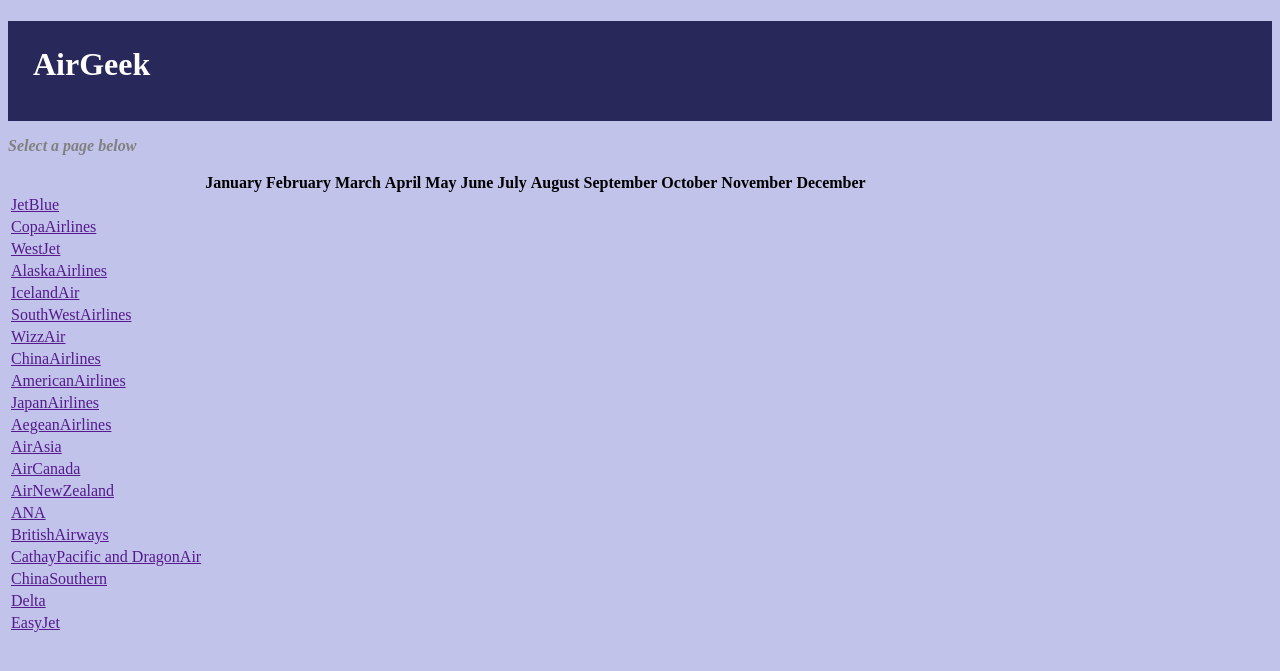
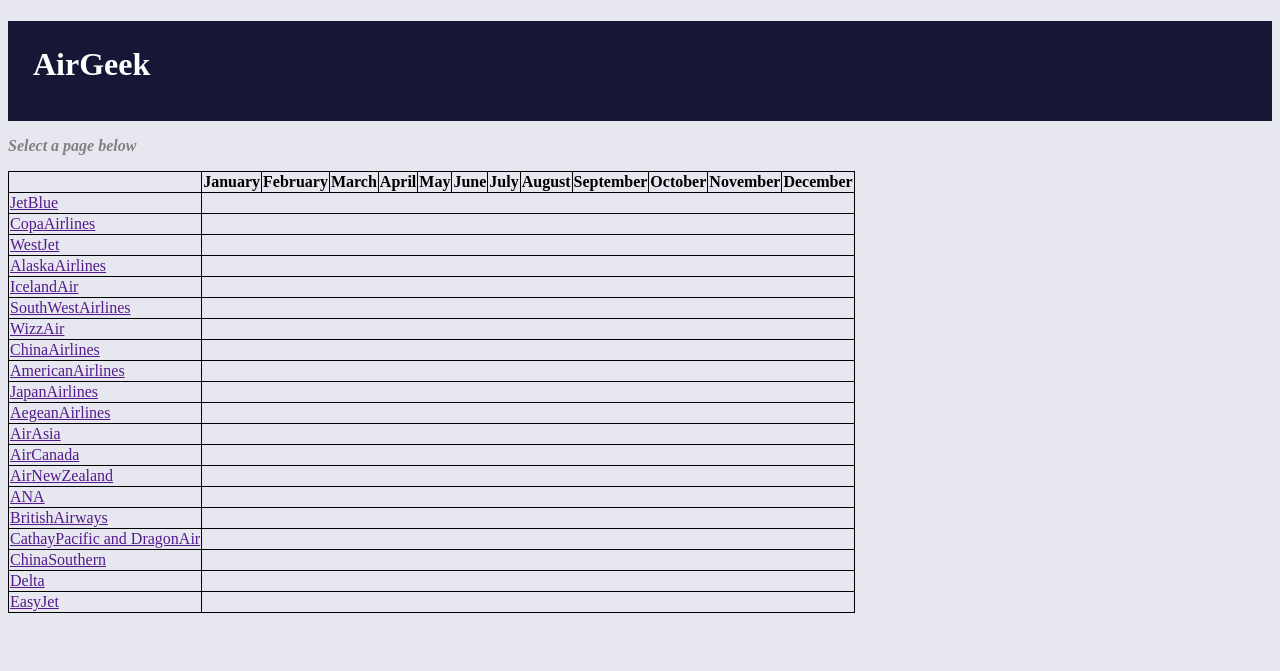
Before and after one commit to thatdanghill/air-geek, a Django app: template templates/miner/project-temp.html in a window 1280 px wide. Shown: the top 671 px of the page. Run offline with Django 3.2, Linux system fonts and the light colour scheme; the template is opened without the code that fills it: values that come from a table or form of the project are taken from there, others are empty; data comes from the database, SQL or seed files in the repository.

Commit message:
Table CSS commit

```diff
--- a/static/css/formatting.css
+++ b/static/css/formatting.css
@@ -1,11 +1,11 @@
 body {
 	padding: 0px;
-	background-color: #c1c3eb;
+	background-color: #e7e8ef;
 }
 
 #header {
 	height: 100px;
-	background-color: #28295a;
+	background-color: #161736;
 }
 
 h1 {
@@ -21,3 +21,9 @@ p {
 	overflow: scroll;
 	width: 100%;
 }
+
+table, th, td, tr {
+	border: 1px solid black;
+	border-collapse: collapse;
+	empty-cells: show;
+}
```
Also changed, not shown: 1 other file.
